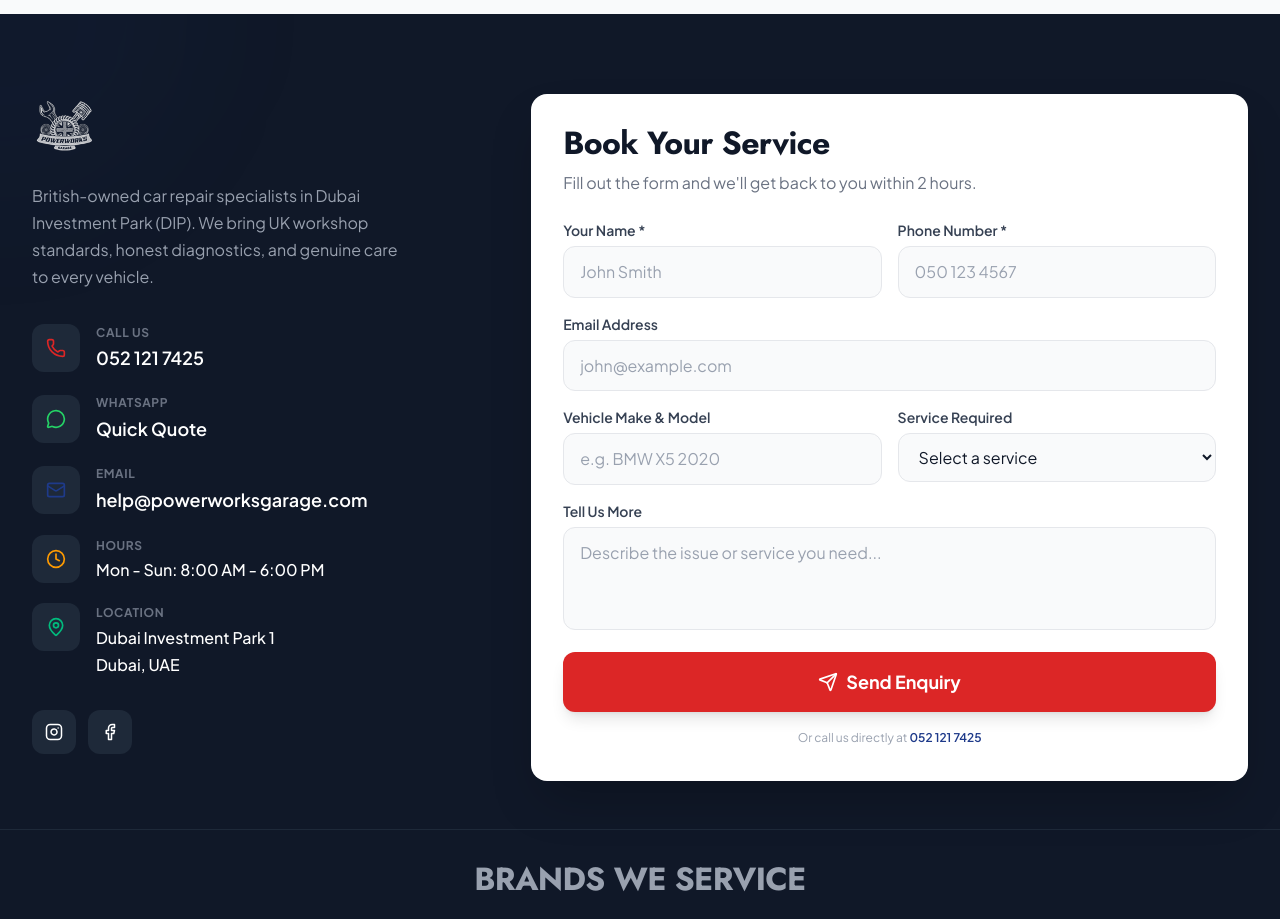
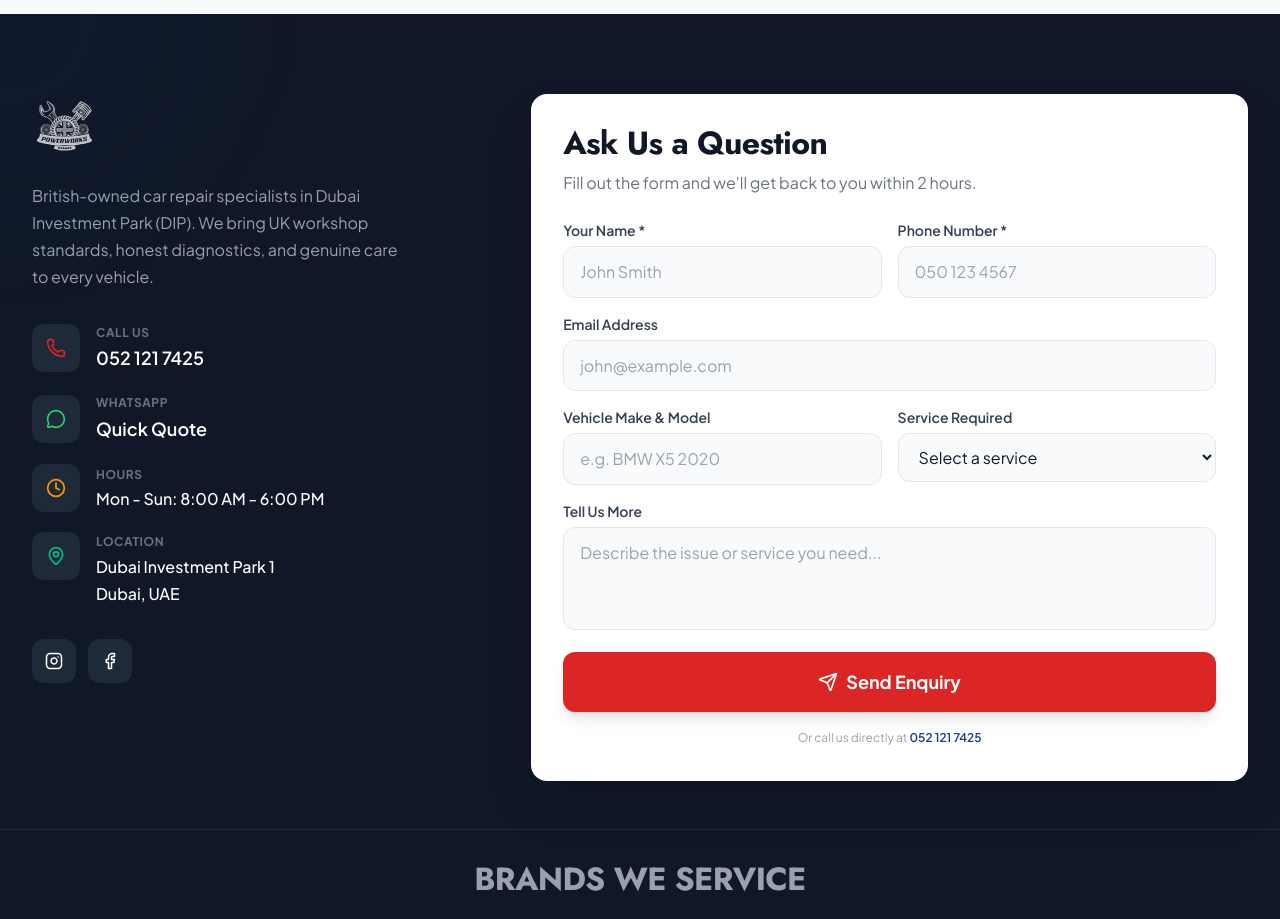
Before and after one commit to marcusc-dev/powerworks-www, a Next.js app: page /pay in a window 1280 px wide. Shown: the part 820-1739 px from the top of the page. Built offline with nearby package versions, Linux system fonts and the light colour scheme; no server answers.

Commit message:
fix: Remove email from footer, rename form to Ask Us a Question

```diff
--- a/components/Footer.tsx
+++ b/components/Footer.tsx
@@ -2,7 +2,7 @@
 
 import React, { useState } from 'react';
 import Link from 'next/link';
-import { Phone, Mail, MapPin, Clock, Instagram, Facebook, MessageCircle, Send, CheckCircle } from 'lucide-react';
+import { Phone, MapPin, Clock, Instagram, Facebook, MessageCircle, Send, CheckCircle } from 'lucide-react';
 import { BRANDS } from '@/lib/constants';
 
 const Footer: React.FC = () => {
@@ -67,16 +67,6 @@ const Footer: React.FC = () => {
                   </div>
                 </a>
 
-                <a href="mailto:help@powerworksgarage.com" className="flex items-center gap-4 group">
-                  <div className="w-12 h-12 bg-gray-800 rounded-xl flex items-center justify-center text-power-blue group-hover:bg-power-blue group-hover:text-white transition-all">
-                    <Mail size={20} />
-                  </div>
-                  <div>
-                    <p className="text-xs text-gray-500 uppercase font-bold tracking-wider">Email</p>
-                    <p className="text-lg font-semibold text-white group-hover:text-power-blue transition-colors">help@powerworksgarage.com</p>
-                  </div>
-                </a>
-
                 <div className="flex items-center gap-4">
                   <div className="w-12 h-12 bg-gray-800 rounded-xl flex items-center justify-center text-amber-500">
                     <Clock size={20} />
@@ -112,7 +102,7 @@ const Footer: React.FC = () => {
             {/* Contact Form Column */}
             <div className="lg:col-span-3">
               <div className="bg-white rounded-2xl p-8 shadow-2xl">
-                <h3 className="text-2xl font-bold text-gray-900 mb-2">Book Your Service</h3>
+                <h3 className="text-2xl font-bold text-gray-900 mb-2">Ask Us a Question</h3>
                 <p className="text-gray-500 mb-6">Fill out the form and we&apos;ll get back to you within 2 hours.</p>
 
                 {submitted ? (
```
